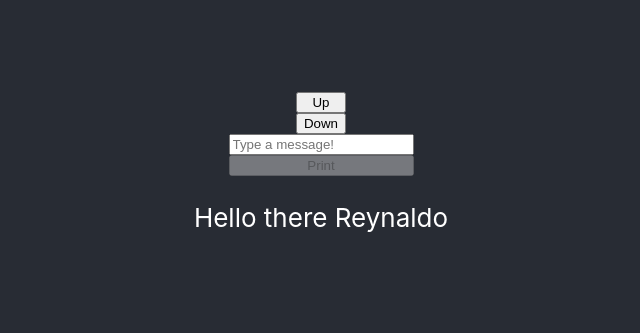
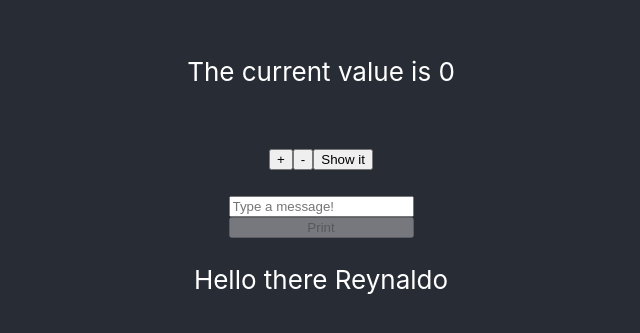
Before and after one commit to roninJosue/testing-react, a React (Create React App) app: page / in a window 1280 px wide. Shown: the part 225-558 px from the top of the page, without its empty margins (319-959 px from the left). Built offline with nearby package versions, Linux system fonts and the light colour scheme.

Commit message:
refactor: Change  Counter component

```diff
--- a/src/components/Counter.jsx
+++ b/src/components/Counter.jsx
@@ -1,47 +1,21 @@
 import React, {useState} from 'react';
 
 const Counter = () => {
-  const [count, setCount] = useState(0);
-  const [display, setDisplay] = useState(false);
-
-  const handleClick = e => {
-    if (e.target.id === 'up') {
-      setDisplay(true)
-      setCount(count + 1)
-    }
-
-    if (e.target.id === 'down') {
-      if (count > 0) {
-        setCount(count - 1)
-      }
-      if (count <= 1) {
-        setDisplay(false)
-      }
-    }
-  }
+  const [value, setValue] = useState(0);
+  const [showValue, setShowValue] = useState(false);
 
   return (
     <div style={{
       display: 'flex',
       flexDirection: 'column'
     }}>
-      {display ? <h1>{count}</h1> : null}
-
-      <button
-        id="up"
-        onClick={handleClick}
-        data-testid='up'
-      >
-        Up
-      </button>
-
-      <button
-        id="down"
-        onClick={handleClick}
-        data-testid='down'
-      >
-        Down
-      </button>
+      <p>The current value is <span data-testid="counter-value">{value}</span></p>
+      <p>
+        <button onClick={() => setValue(value + 1)}>+</button>
+        <button onClick={() => setValue(value - 1)}>-</button>
+        <button onClick={() => setTimeout(() => setShowValue(true), 500)}>Show it</button>
+      </p>
+      {showValue && <p></p>}
     </div>
   );
 };
```
